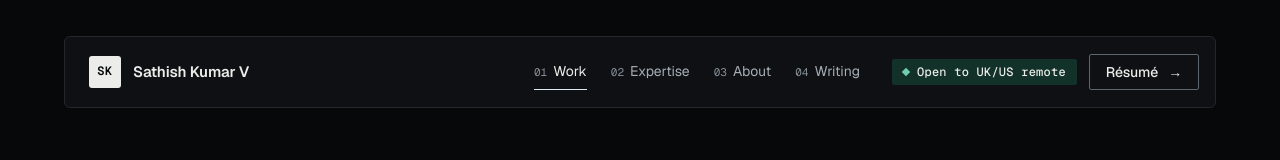
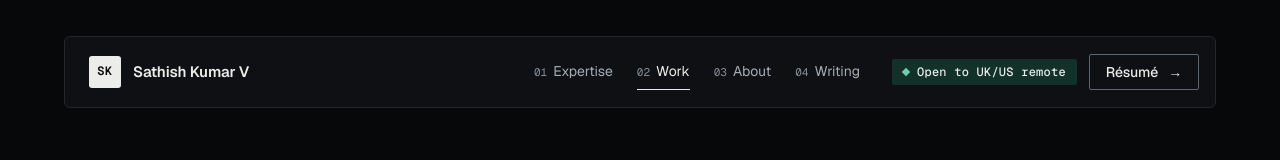
Before and after one commit to vpsathish05/sathish-portfolio, a Next.js app: page / in a window 1280 px wide. Shown: the top 160 px of the page. Built offline with nearby package versions, Linux system fonts and the light colour scheme.

Commit message:
fix: nav link order to match page sections
NavBar now shows:
- 01 Expertise → #expertise (section index 01)
- 02 Work → #work (section index 02)
- 03 About → #about (section index 06)
- 04 Writing → #writing (section index 07)

```diff
--- a/src/app/page.tsx
+++ b/src/app/page.tsx
@@ -37,8 +37,8 @@ export default function Portfolio() {
         initials="SK"
         homeHref="#"
         links={[
+          { label: "Expertise", href: "#expertise" },
           { label: "Work", href: "#work", active: true },
-          { label: "Expertise", href: "#expertise" },
           { label: "About", href: "#about" },
           { label: "Writing", href: "#writing" },
         ]}
```
